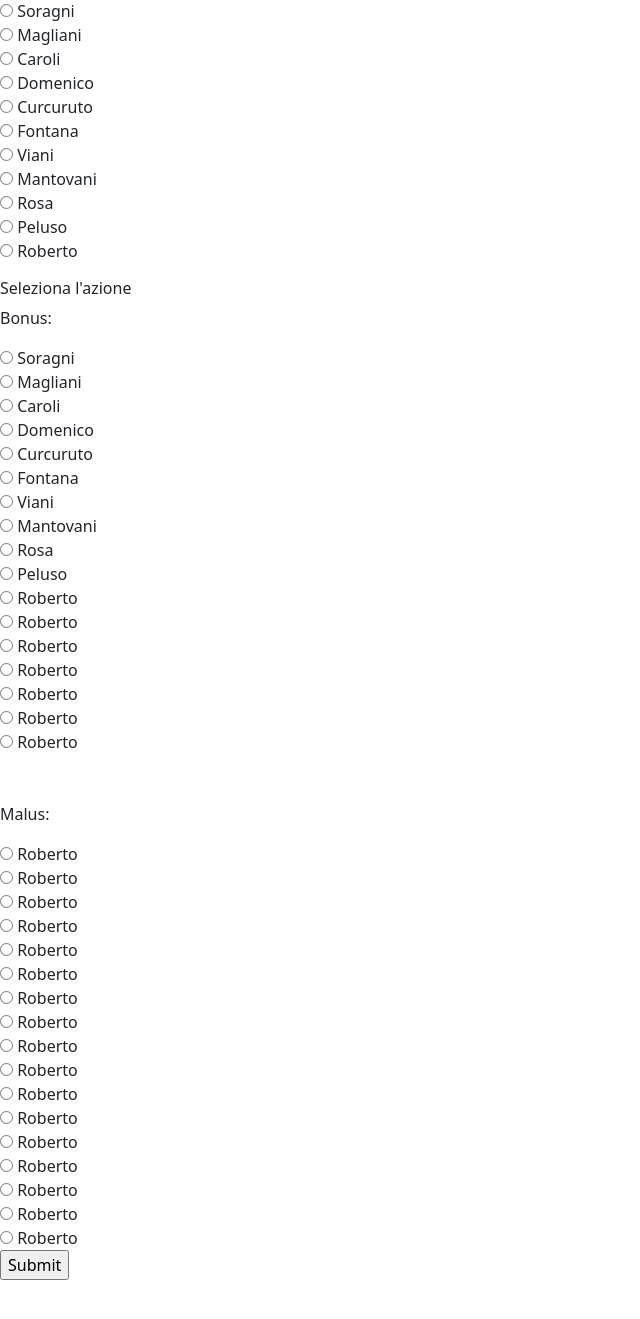
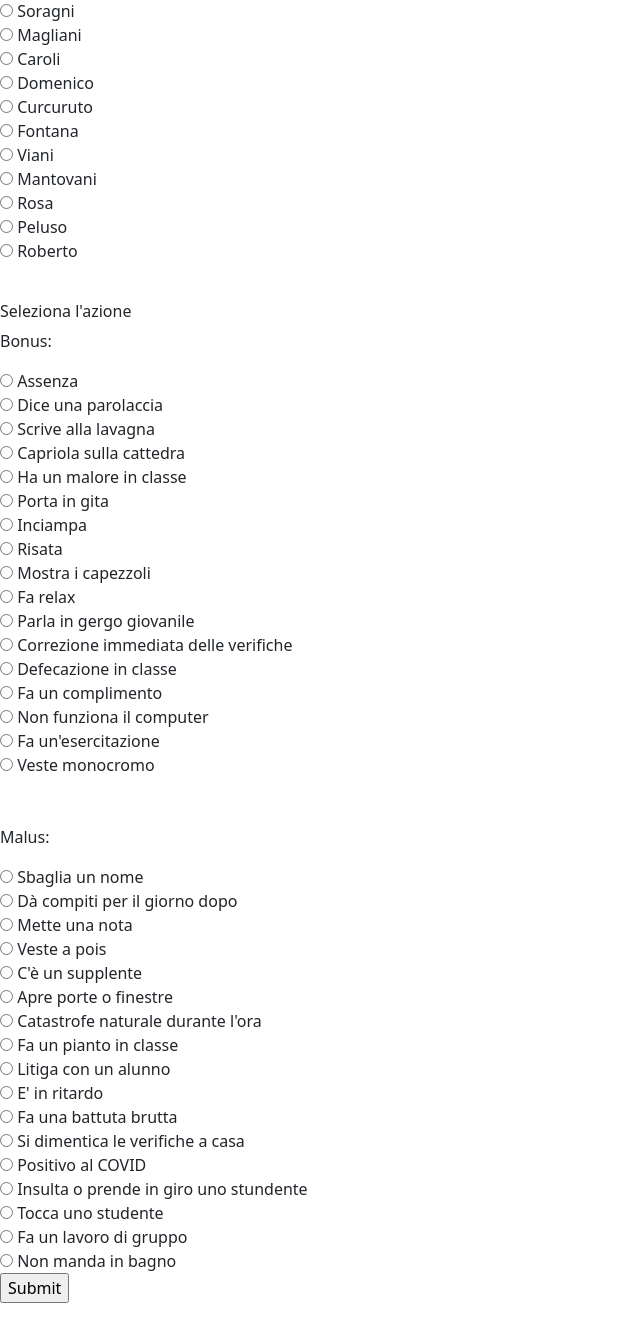
Before and after one commit to maooam27/fantaprof-zanelli, a Flask app: page / in a window 1280 px wide. Shown: the part 160-1479 px from the top of the page, without its empty margins (0-640 px from the left). Before the commit the page ends 1440 px from the top, so only its background shows below. Run offline with Flask 2, Linux system fonts and the light colour scheme.

Commit message:
finishing main page

```diff
--- a/app.py
+++ b/app.py
@@ -7,9 +7,11 @@ app = Flask(__name__)
 @app.route('/', methods=['GET', 'POST'])
 def homepage():
     name = ""
+    action = ""
     if request.method == 'POST':
         name = request.form.get('prof')
-    print(name)
+        action = request.form.get('action')
+    print(name, action)
     return render_template('index.html')
 
 
--- a/templates/index.html
+++ b/templates/index.html
@@ -21,51 +21,45 @@
         <input type="radio" name="prof" value="Rosa"> Rosa<br>
         <input type="radio" name="prof" value="Peluso"> Peluso<br>
         <input type="radio" name="prof" value="Roberto"> Roberto<br>
-    </form>
-</div>
 
-<h6>Seleziona l'azione</h6>
-<div>
-    <form class="pure-form" method="post" action="/">
+        <h6><br><br>Seleziona l'azione</h6>
         <p>Bonus:<br></p>
-        <input type="radio" name="action" value="assenza"> Soragni<br>
-        <input type="radio" name="action" value="parolaccia"> Magliani<br>
-        <input type="radio" name="action" value="scriveAllaLavagna"> Caroli<br>
-        <input type="radio" name="action" value="capriolaSullaCattedra"> Domenico<br>
-        <input type="radio" name="action" value="maloreInClasse"> Curcuruto<br>
-        <input type="radio" name="action" value="portaInGita"> Fontana<br>
-        <input type="radio" name="action" value="inciampa"> Viani<br>
-        <input type="radio" name="action" value="risata"> Mantovani<br>
-        <input type="radio" name="action" value="mostraCapezzoli"> Rosa<br>
-        <input type="radio" name="action" value="relax"> Peluso<br>
-        <input type="radio" name="action" value="gergoGiovanile"> Roberto<br>
-        <input type="radio" name="action" value="correzioneImmediata"> Roberto<br>
-        <input type="radio" name="action" value="defecazioneInClasse"> Roberto<br>
-        <input type="radio" name="action" value="complimento"> Roberto<br>
-        <input type="radio" name="action" value="nonFunzionaComputer"> Roberto<br>
-        <input type="radio" name="action" value="esercitazione"> Roberto<br>
-        <input type="radio" name="action" value="vesteMonocromo"> Roberto<br>
-
-        <!-- TODO: Sistemare nomi -->
+        <input type="radio" name="action" value="assenza"> Assenza<br>
+        <input type="radio" name="action" value="parolaccia"> Dice una parolaccia<br>
+        <input type="radio" name="action" value="scriveAllaLavagna"> Scrive alla lavagna<br>
+        <input type="radio" name="action" value="capriolaSullaCattedra"> Capriola sulla cattedra<br>
+        <input type="radio" name="action" value="maloreInClasse"> Ha un malore in classe<br>
+        <input type="radio" name="action" value="portaInGita"> Porta in gita<br>
+        <input type="radio" name="action" value="inciampa"> Inciampa<br>
+        <input type="radio" name="action" value="risata"> Risata<br>
+        <input type="radio" name="action" value="mostraCapezzoli"> Mostra i capezzoli<br>
+        <input type="radio" name="action" value="relax"> Fa relax<br>
+        <input type="radio" name="action" value="gergoGiovanile"> Parla in gergo giovanile<br>
+        <input type="radio" name="action" value="correzioneImmediata"> Correzione immediata delle verifiche<br>
+        <input type="radio" name="action" value="defecazioneInClasse"> Defecazione in classe<br>
+        <input type="radio" name="action" value="complimento"> Fa un complimento<br>
+        <input type="radio" name="action" value="nonFunzionaComputer"> Non funziona il computer<br>
+        <input type="radio" name="action" value="esercitazione"> Fa un'esercitazione<br>
+        <input type="radio" name="action" value="vesteMonocromo"> Veste monocromo<br>
 
         <p><br><br>Malus:<br></p>
-        <input type="radio" name="action" value="vesteMonocromo"> Roberto<br>
-        <input type="radio" name="action" value="vesteMonocromo"> Roberto<br>
-        <input type="radio" name="action" value="vesteMonocromo"> Roberto<br>
-        <input type="radio" name="action" value="vesteMonocromo"> Roberto<br>
-        <input type="radio" name="action" value="vesteMonocromo"> Roberto<br>
-        <input type="radio" name="action" value="vesteMonocromo"> Roberto<br>
-        <input type="radio" name="action" value="vesteMonocromo"> Roberto<br>
-        <input type="radio" name="action" value="vesteMonocromo"> Roberto<br>
-        <input type="radio" name="action" value="vesteMonocromo"> Roberto<br>
-        <input type="radio" name="action" value="vesteMonocromo"> Roberto<br>
-        <input type="radio" name="action" value="vesteMonocromo"> Roberto<br>
-        <input type="radio" name="action" value="vesteMonocromo"> Roberto<br>
-        <input type="radio" name="action" value="vesteMonocromo"> Roberto<br>
-        <input type="radio" name="action" value="vesteMonocromo"> Roberto<br>
-        <input type="radio" name="action" value="vesteMonocromo"> Roberto<br>
-        <input type="radio" name="action" value="vesteMonocromo"> Roberto<br>
-        <input type="radio" name="action" value="vesteMonocromo"> Roberto<br>
+        <input type="radio" name="action" value="sbagliaNome"> Sbaglia un nome<br>
+        <input type="radio" name="action" value="perGiornoDopo"> Dà compiti per il giorno dopo<br>
+        <input type="radio" name="action" value="nota"> Mette una nota<br>
+        <input type="radio" name="action" value="pois"> Veste a pois<br>
+        <input type="radio" name="action" value="supplente"> C'è un supplente<br>
+        <input type="radio" name="action" value="apreRobe"> Apre porte o finestre<br>
+        <input type="radio" name="action" value="catastrofe"> Catastrofe naturale durante l'ora<br>
+        <input type="radio" name="action" value="pianto"> Fa un pianto in classe<br>
+        <input type="radio" name="action" value="litiga"> Litiga con un alunno<br>
+        <input type="radio" name="action" value="ritardo"> E' in ritardo<br>
+        <input type="radio" name="action" value="battuta"> Fa una battuta brutta<br>
+        <input type="radio" name="action" value="dimenticaVerifiche"> Si dimentica le verifiche a casa<br>
+        <input type="radio" name="action" value="positivo"> Positivo al COVID<br>
+        <input type="radio" name="action" value="insultaPercula"> Insulta o prende in giro uno stundente<br>
+        <input type="radio" name="action" value="tocca"> Tocca uno studente<br>
+        <input type="radio" name="action" value="lavoroGruppo"> Fa un lavoro di gruppo<br>
+        <input type="radio" name="action" value="nonMandaBagno"> Non manda in bagno<br>
         <input type="submit" value="Submit">
     </form>
 </div>
```
